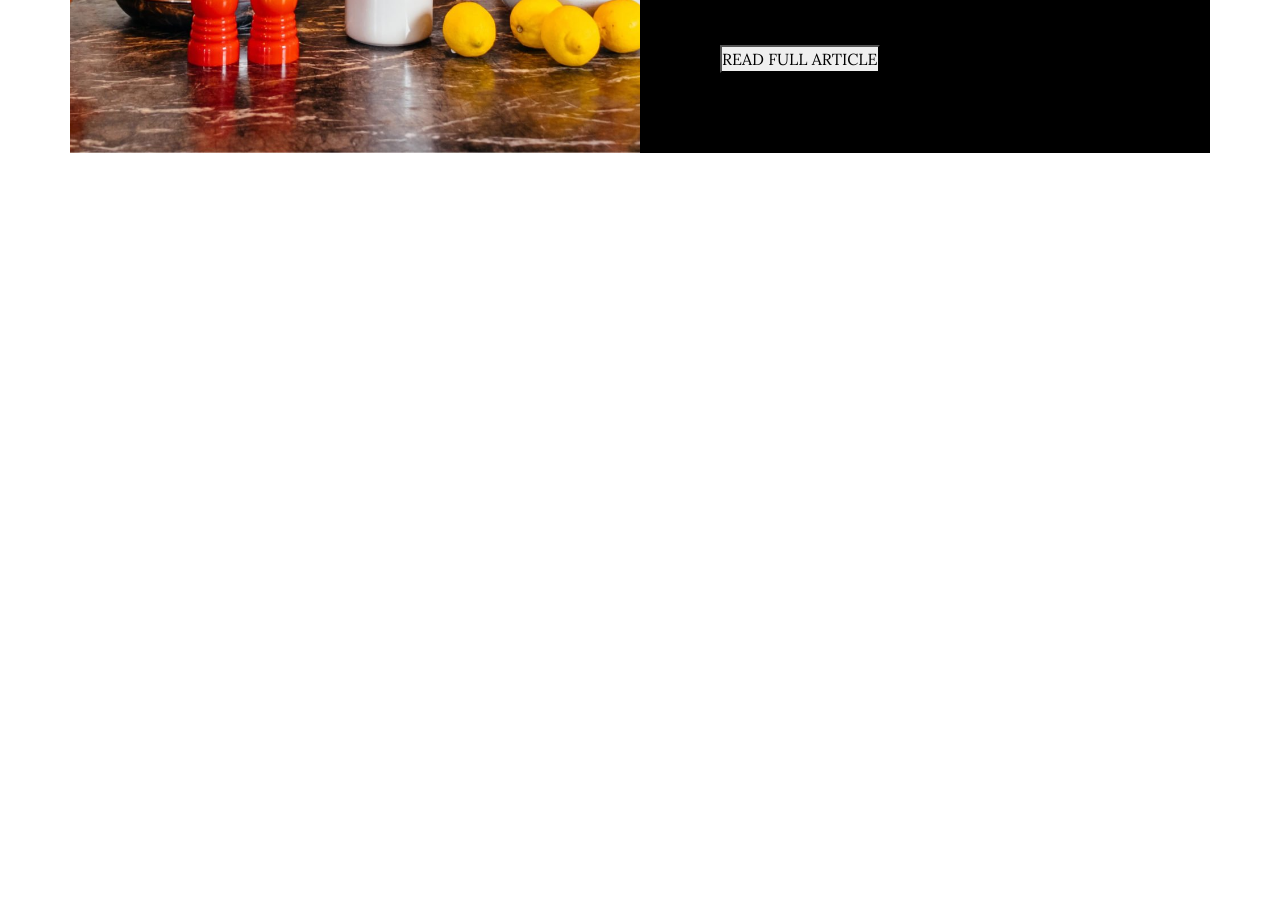
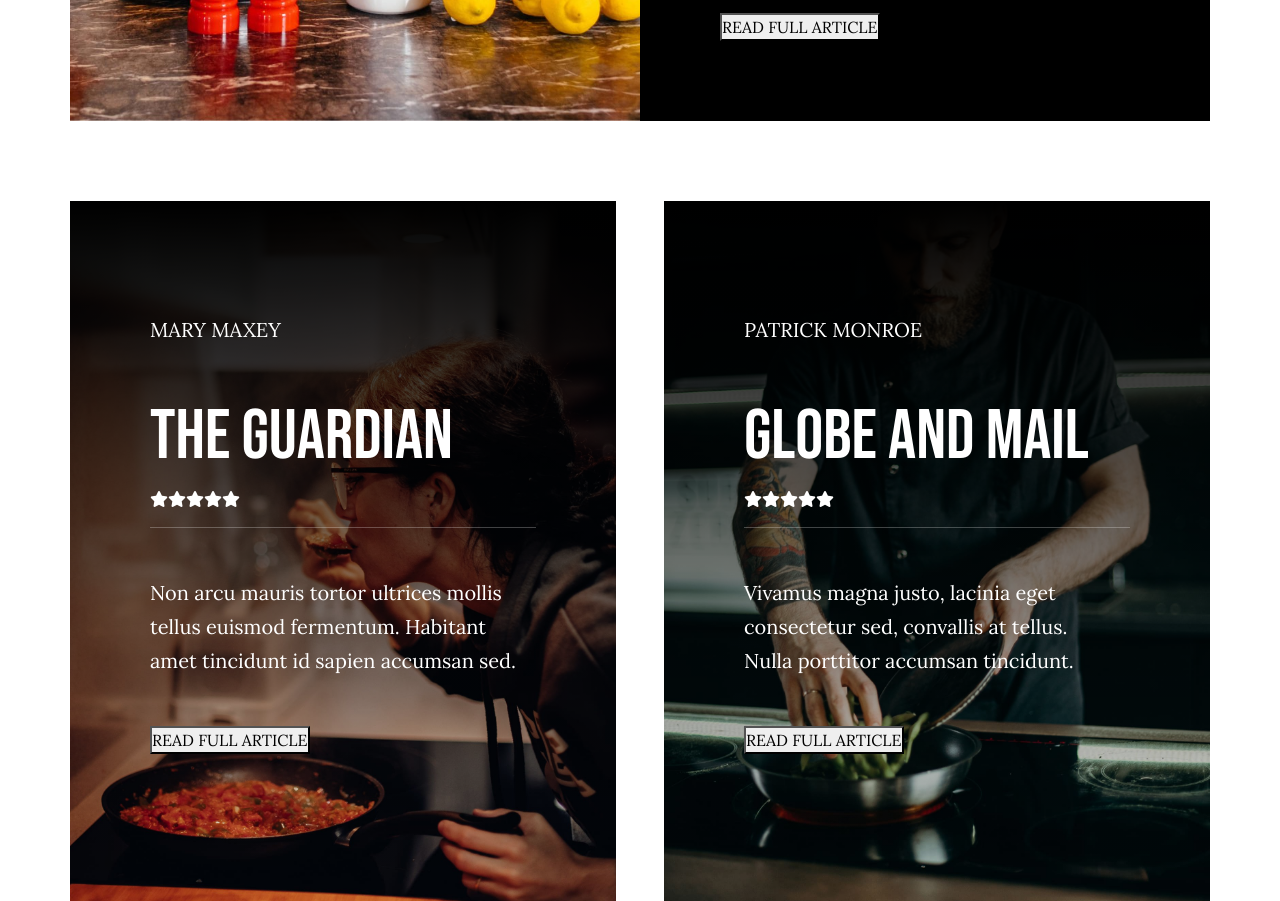
Before and after one commit to dunzolo/proj-html-vuejs, a Vue app: page / in a window 1280 px wide. Shown: the part 4260-5161 px from the top of the page. Before the commit the page ends 4413 px from the top, so only its background shows below. Built offline with nearby package versions, Linux system fonts and the light colour scheme.

Commit message:
added two cards third section AppMain

```diff
--- a/src/components/AppMain.vue
+++ b/src/components/AppMain.vue
@@ -78,7 +78,7 @@
                     <img src="/blog72x-1200x1375.jpg" alt="">
                 </div>
                 <div class="col-6">
-                    <div class="container">
+                    <div class="container bg-black">
                         <p>MEGGY STEWART</p>
                         <h1>NEW YORK TIMES</h1>
                         <div>
@@ -97,6 +97,50 @@
                         </p>
                         <button>READ FULL ARTICLE</button>
                     </div>
+                </div>
+            </div>
+            <div class="row">
+                <div class="col-6 pe-4">
+                    <div class="image-left">
+                        <div class="container">
+                            <p>MARY MAXEY</p>
+                            <h1>THE GUARDIAN</h1>
+                            <div>
+                                <i class="fa-solid fa-star"></i>
+                                <i class="fa-solid fa-star"></i>
+                                <i class="fa-solid fa-star"></i>
+                                <i class="fa-solid fa-star"></i>
+                                <i class="fa-solid fa-star"></i>
+                            </div>
+                            <hr>
+                            <p>
+                                Non arcu mauris tortor ultrices mollis tellus euismod fermentum. Habitant amet tincidunt id sapien accumsan sed.
+                            </p>
+                            <button>READ FULL ARTICLE</button>
+                        </div>
+                    </div>
+                     <!-- <img src="/info52x.jpg" alt=""> -->
+                </div>
+                <div class="col-6 ps-4">
+                    <div class="image-right">
+                        <div class="container">
+                            <p>PATRICK MONROE</p>
+                            <h1>GLOBE AND MAIL</h1>
+                            <div>
+                                <i class="fa-solid fa-star"></i>
+                                <i class="fa-solid fa-star"></i>
+                                <i class="fa-solid fa-star"></i>
+                                <i class="fa-solid fa-star"></i>
+                                <i class="fa-solid fa-star"></i>
+                            </div>
+                            <hr>
+                            <p>
+                                Vivamus magna justo, lacinia eget consectetur sed, convallis at tellus. Nulla porttitor accumsan tincidunt.
+                            </p>
+                            <button>READ FULL ARTICLE</button>
+                        </div>
+                    </div>
+                    <!-- <img src="/info12x.jpg" alt=""> -->
                 </div>
             </div>
         </div>
@@ -184,9 +228,37 @@
 
 #third-section {
 
+    .row {
+        padding-top: 5rem;
+
+        .image-left {
+            background-image: linear-gradient(black, transparent), url('/info52x.jpg');
+            background-size: 100%;
+            height: 700px;
+            width: 100%;
+            object-fit: cover;
+            color: white
+        }
+
+        .image-right {
+            background-image: linear-gradient(black, transparent), url('/info12x.jpg');
+            background-size: 100%;
+            height: 700px;
+            width: 100%;
+            object-fit: cover;
+            color: white
+        }
+
+        .col-6.image-right {
+            padding-left: 2rem;
+        }
+
+        .col-6.image-left {
+            padding-right: 2rem;
+        }
+
         .col-6 {
             padding: 0;
-        background-color: black;
             color: white;
 
             img {
@@ -200,4 +272,6 @@
             }
         }
     }
+
+}
 </style>
```
Lines whose indentation alone changed are shown as unchanged.
